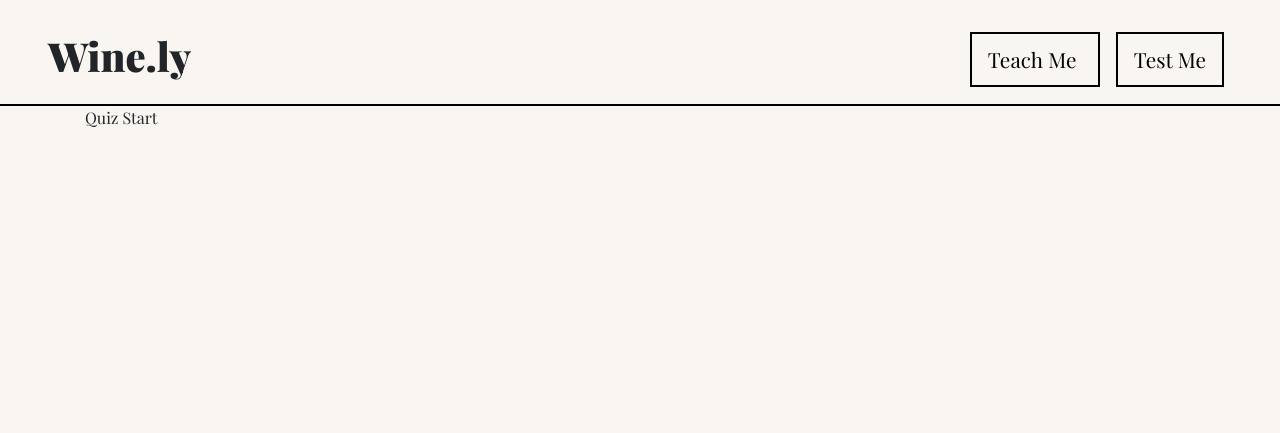
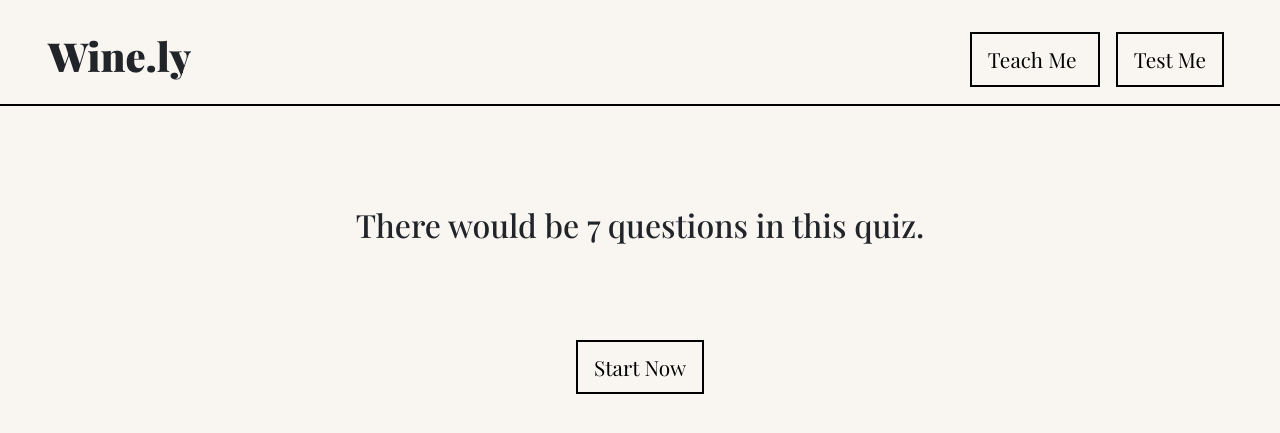
Before and after one commit to yukizhang17/UI_final_project, a Flask app: page /quiz/start in a window 1280 px wide. Shown: the top 433 px of the page. Run offline with Flask 2, Linux system fonts and the light colour scheme; some libraries are stand-ins or nearby versions.

Commit message:
Finish quiz start page

```diff
--- a/server.py
+++ b/server.py
@@ -71,7 +71,7 @@ def finish():
 
 # ajax calls
 # Check answer of the quiz and save the score for each question.
-@app.route('/check', methods=['GET', 'POST'])
+@app.route('/check', methods=['POST'])
 def check_answer():
   json_data = request.get_json()
   quiz_id = json_data["id"]
--- a/static/quiz.css
+++ b/static/quiz.css
@@ -85,6 +85,10 @@ body {
     margin-top: 10px;
 }
 
-.image_button {
+.center_item {
     text-align: center;
 }
+
+.quiz_start_stat {
+    margin-top: 100px;
+}
--- a/static/quiz_mcq.js
+++ b/static/quiz_mcq.js
@@ -39,7 +39,7 @@ function initialize_choices_with_img(choices) {
         choice_img.attr('src', choice)
         choice_img.width('50%')
         choice_img.height("auto")
-        let button = $("<input type='radio' name='choice' class='image_button'></div>")
+        let button = $("<input type='radio' name='choice' class='center_item'></div>")
         button.prop({
             id: choice_idx,
             value: choice_idx
--- a/templates/quiz_start.html
+++ b/templates/quiz_start.html
@@ -5,7 +5,17 @@
 
     <!-- Quiz Start page with Start button -->
     <div class="container">
-        Quiz Start
+        <div class="row">
+            <div class="col-12 center_item quiz_start_stat">
+                <h2>There would be 7 questions in this quiz.</h2>
+            </div>
+
+        </div>
+        <div class="row">
+            <div class="col-12 center_item quiz_start_stat">
+                <a href="/quiz/1" class="custom-btn btn-type-1 mx-2 center_item">Start Now</a>
+            </div>
+        </div>
     </div>
 
 {% endblock %}
```
